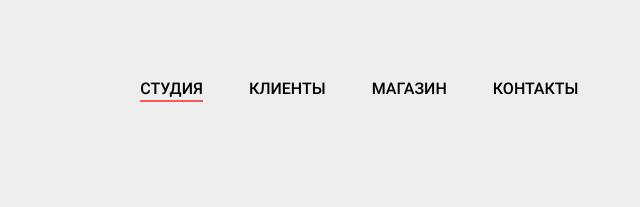
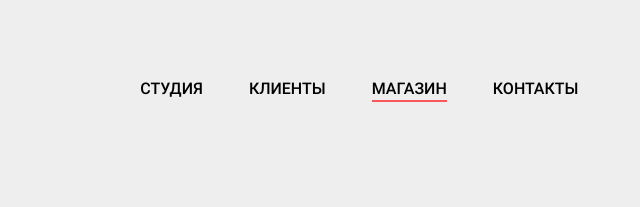
Before and after one commit to mangust5580/nerds, a website: page build/catalog.html in a window 1280 px wide. Shown: the top 207 px of the page, 224-864 px from the left. Drawn offline with Linux system fonts and the light colour scheme; files whose address does not match are found by name.

Commit message:
Update catalog.html

```diff
--- a/build/catalog.html
+++ b/build/catalog.html
@@ -21,13 +21,13 @@
         <nav class="main-nav">
           <ul class="main-nav__list">
             <li class="main-nav__item">
-              <a class="main-nav__link  main-nav__link--active" href="index.html">Студия</a>
+              <a class="main-nav__link" href="index.html">Студия</a>
             </li>
             <li class="main-nav__item">
               <a class="main-nav__link" href="error.html">Клиенты</a>
             </li>
             <li class="main-nav__item">
-              <a class="main-nav__link">Магазин</a>
+              <a class="main-nav__link main-nav__link--active">Магазин</a>
             </li>
             <li class="main-nav__item">
               <a class="main-nav__link" href="error.html">Контакты</a>
```
